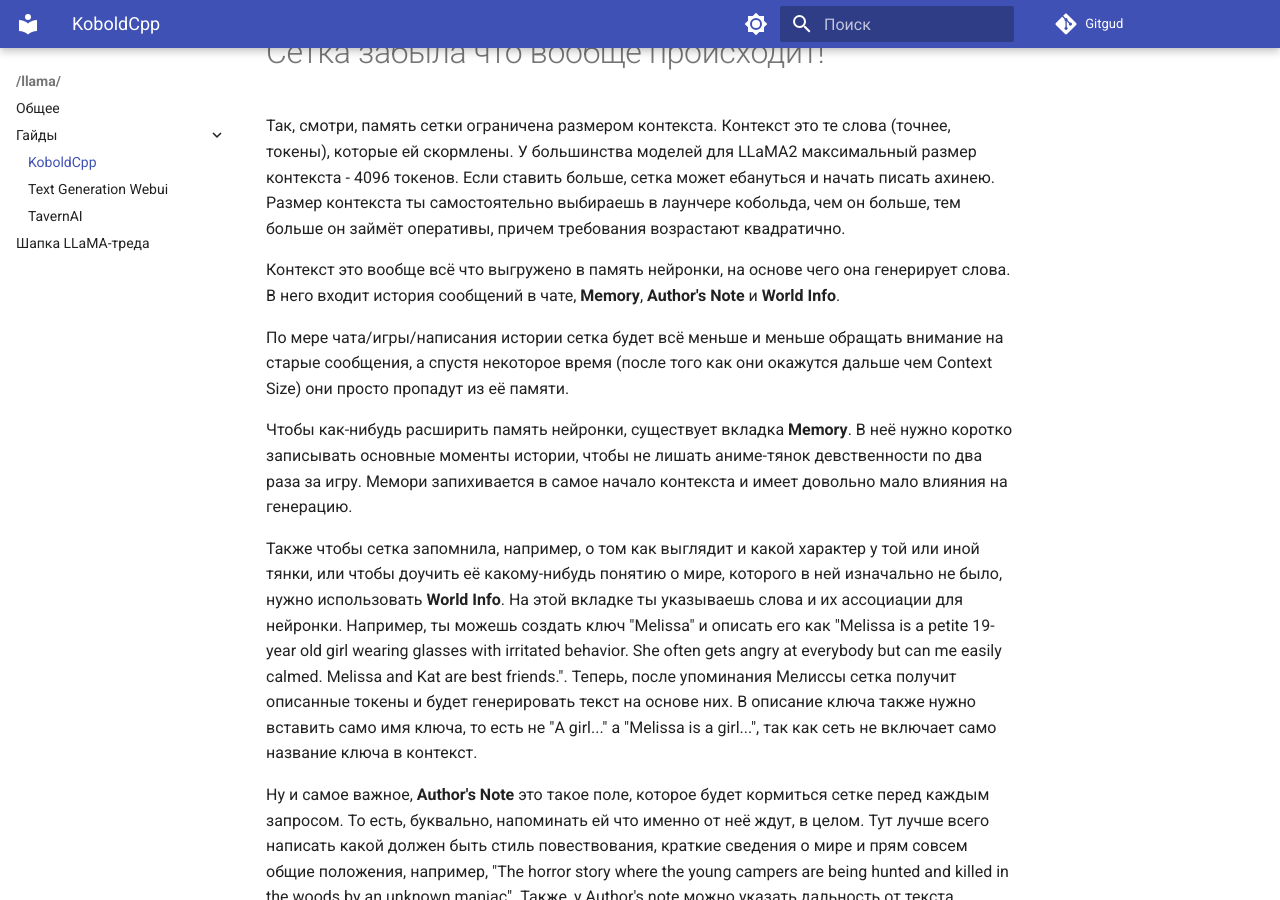
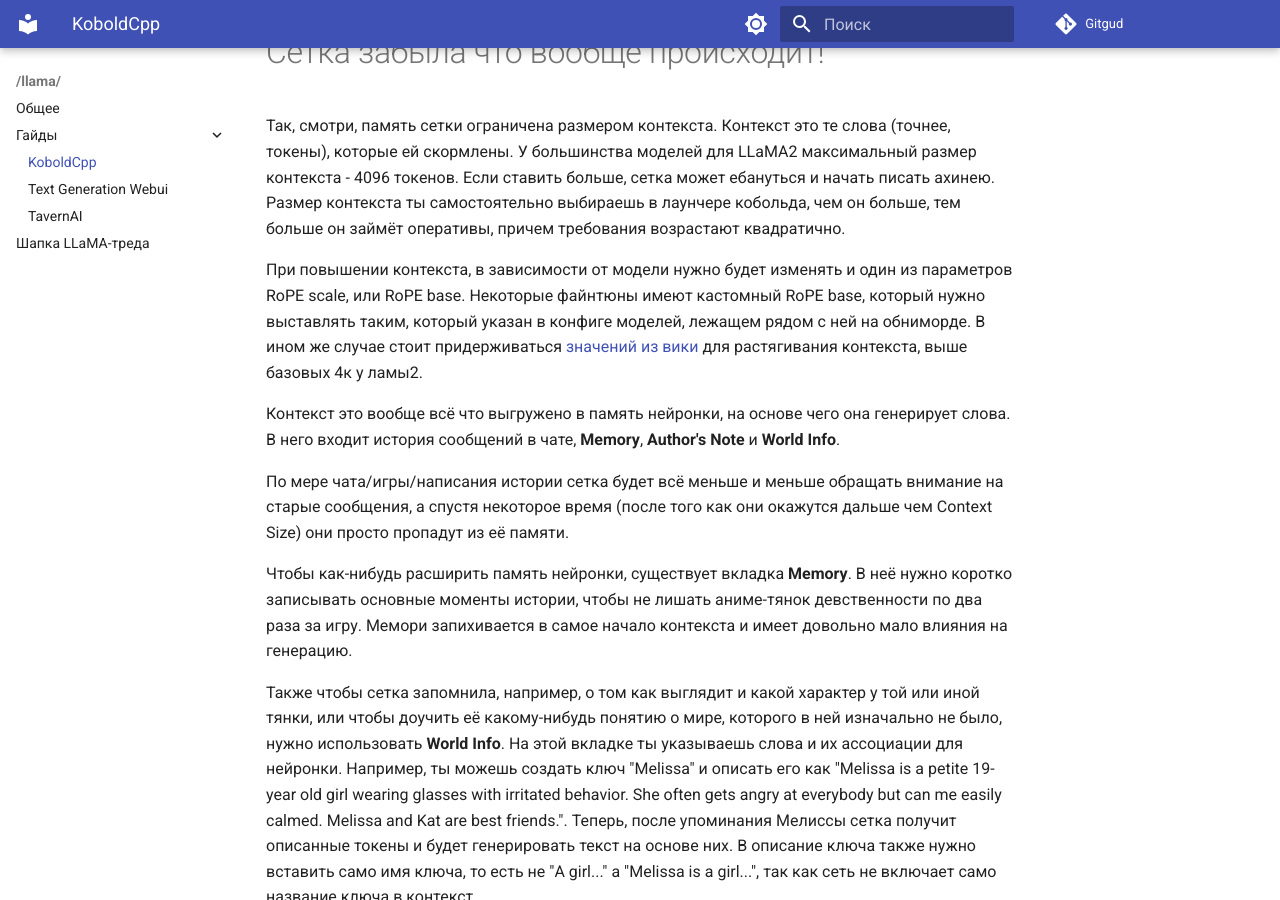
Before and after one commit to 2ch-ai/wiki, an MkDocs documentation site: the page built from docs/llama/guides/kobold-cpp.md, in a window 1280 px wide and 900 px high, scrolled down 1154 px. Built offline with MkDocs 1.6.1 and Material for MkDocs 9.7.7, drawn with Linux system fonts in a browser that asks for light colours.

Commit message:
Небольшое дополнение про растягивание контекста

```diff
--- a/docs/llama/guides/kobold-cpp.md
+++ b/docs/llama/guides/kobold-cpp.md
@@ -30,6 +30,8 @@
 # Сетка забыла что вообще происходит!
 Так, смотри, память сетки ограничена размером контекста. Контекст это те слова (точнее, токены), которые ей скормлены. У большинства моделей для LLaMA2 максимальный размер контекста - 4096 токенов. Если ставить больше, сетка может ебануться и начать писать ахинею. Размер контекста ты самостоятельно выбираешь в лаунчере кобольда, чем он больше, тем больше он займёт оперативы, причем требования возрастают квадратично.
 
+При повышении контекста, в зависимости от модели нужно будет изменять и один из параметров RoPE scale, или RoPE base. Некоторые файнтюны имеют кастомный RoPE base, который нужно выставлять таким, который указан в конфиге моделей, лежащем рядом с ней на обниморде. В ином же случае стоит придерживаться [значений из вики](https://github.com/LostRuins/koboldcpp/wiki#what-is-rope-config-what-is-ntk-aware-scaling--what-values-to-use-for-rope-config) для растягивания контекста, выше базовых 4к у ламы2.
+
 Контекст это вообще всё что выгружено в память нейронки, на основе чего она генерирует слова. В него входит история сообщений в чате, **Memory**, **Author's Note** и **World Info**.
 
 По мере чата/игры/написания истории сетка будет всё меньше и меньше обращать внимание на старые сообщения, а спустя некоторое время (после того как они окажутся дальше чем Context Size) они просто пропадут из её памяти.
```
